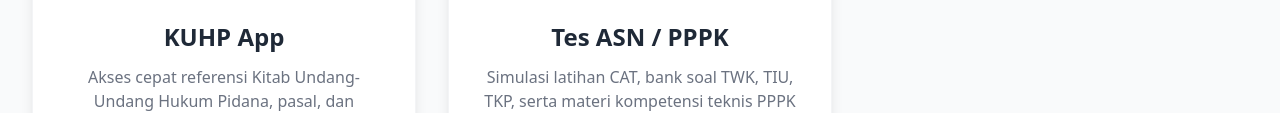
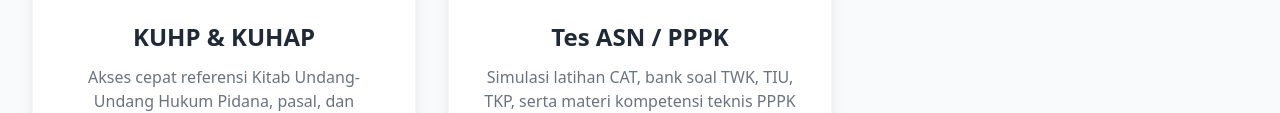
Before and after one commit to ojos0705/www, a website: page index.html in a window 1280 px wide. Shown: the part 1190-1303 px from the top of the page. Drawn offline with nearby package versions, Linux system fonts and the light colour scheme.

Commit message:
Perubahan nama KUHP App

```diff
--- a/index.html
+++ b/index.html
@@ -103,7 +103,7 @@
                         <div class="w-16 h-16 bg-amber-100 text-amber-600 rounded-2xl flex items-center justify-center text-3xl mb-6 group-hover:scale-110 transition">
                             <i class="fa-solid fa-scale-balanced"></i>
                         </div>
-                        <h3 class="text-2xl font-bold mb-3">KUHP App</h3>
+                        <h3 class="text-2xl font-bold mb-3">KUHP & KUHAP</h3>
                         <p class="text-gray-500 mb-6 flex-grow">Akses cepat referensi Kitab Undang-Undang Hukum Pidana, pasal, dan penjelasannya secara digital.</p>
                         <button onclick="requireLogin('KUHP App', 'kuhp.html')" class="text-amber-600 font-bold hover:text-amber-800 flex items-center gap-2">Buka Aplikasi <i class="fa-solid fa-arrow-right"></i></button>
                     </div>
```
